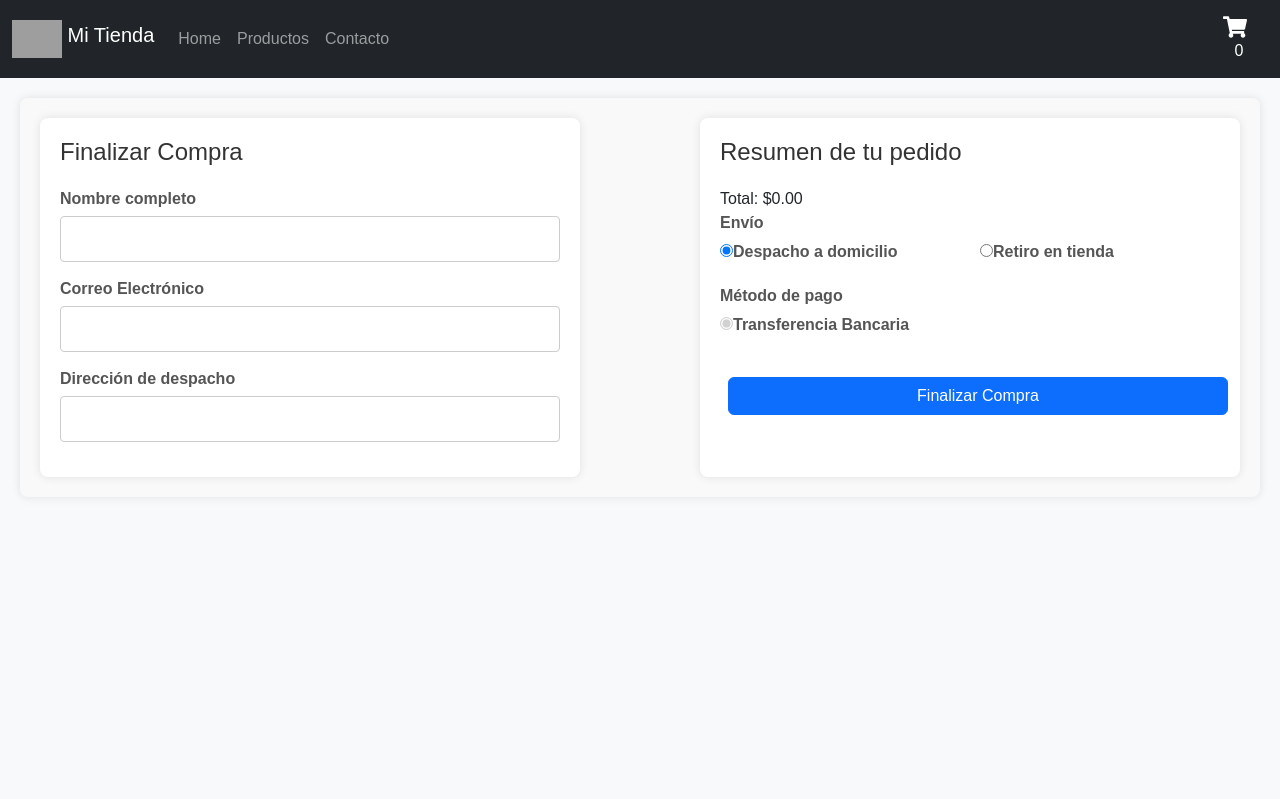
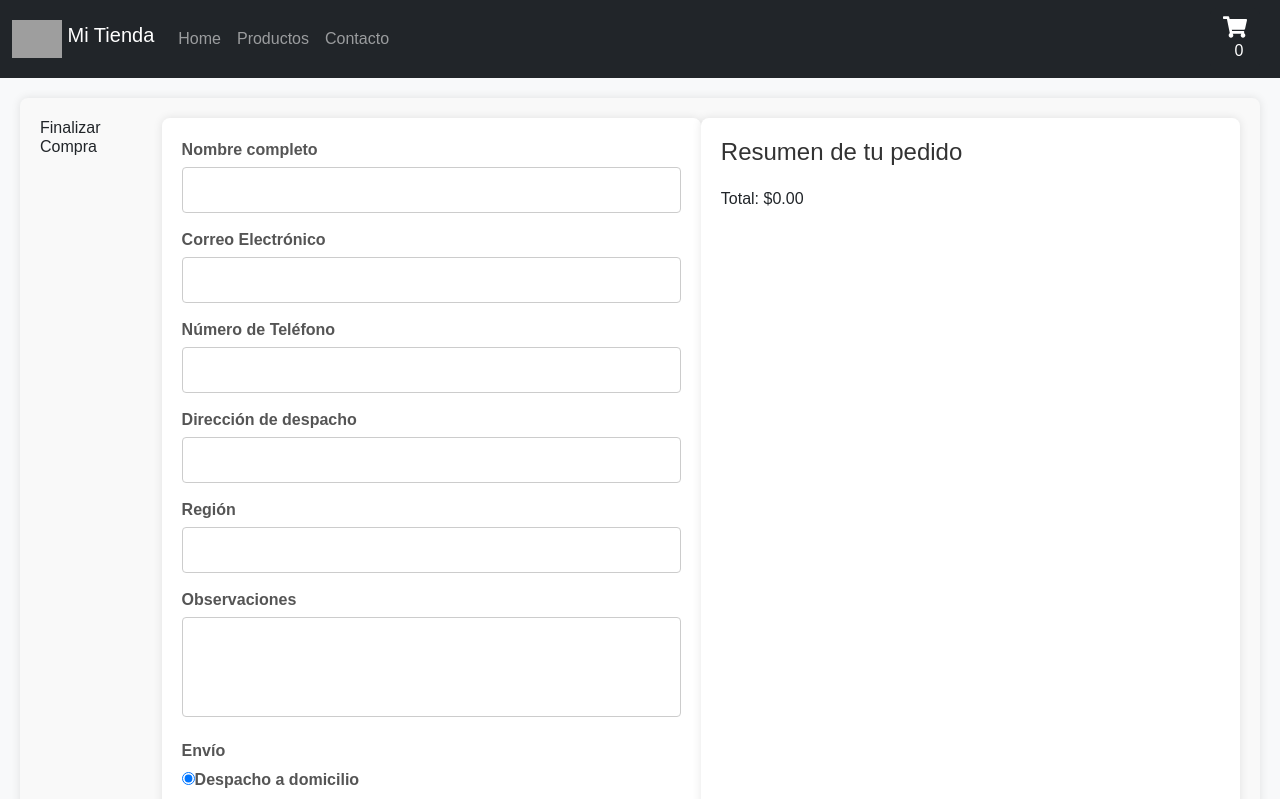
Before and after one commit to Rafa4821/Landing-Lucero, a React (Vite) app: page /Landing-Lucero/checkout in a window 1280 px wide. Shown: the top 799 px of the page. Built offline with nearby package versions, Linux system fonts and the light colour scheme; grey boxes are pictures that could not be loaded.

Commit message:
fix forms

```diff
--- a/src/pages/Checkout.jsx
+++ b/src/pages/Checkout.jsx
@@ -1,3 +1,4 @@
+// src/pages/Checkout.jsx
 import React, { useState } from 'react';
 import { useNavigate } from 'react-router-dom';
 import { toast } from 'react-toastify';
@@ -8,20 +9,34 @@ import '../styles/Checkout.css';
 const Checkout = ({ cartItems, clearCart }) => {
   const [name, setName] = useState('');
   const [email, setEmail] = useState('');
+  const [phone, setPhone] = useState('');
   const [address, setAddress] = useState('');
+  const [region, setRegion] = useState('');
+  const [observations, setObservations] = useState('');
   const [shipping, setShipping] = useState('domicilio');
   const navigate = useNavigate();
 
   const handleOrder = async () => {
-    if (!name || !email || !address) {
+    // Validaciones
+    const emailRegex = /^[^\s@]+@[^\s@]+\.[^\s@]+$/;
+
+    if (!name || !email || !phone || !address || !region) {
       toast.error('Por favor complete todos los campos.');
+      return;
+    }
+
+    if (!emailRegex.test(email)) {
+      toast.error('Por favor ingrese un correo electrónico válido.');
       return;
     }
 
     const order = {
       name,
       email,
+      phone,
       address,
+      region,
+      observations,
       shipping,
       items: cartItems,
       total: cartItems.reduce((sum, item) => sum + item.price * item.quantity, 0),
@@ -40,8 +55,8 @@ const Checkout = ({ cartItems, clearCart }) => {
 
   return (
     <div className="checkout-container">
+      <h2>Finalizar Compra</h2>
       <div className="checkout-form">
-        <h2>Finalizar Compra</h2>
         <div className="form-group">
           <label>Nombre completo</label>
           <input type="text" value={name} onChange={(e) => setName(e.target.value)} />
@@ -51,26 +66,24 @@ const Checkout = ({ cartItems, clearCart }) => {
           <input type="email" value={email} onChange={(e) => setEmail(e.target.value)} />
         </div>
         <div className="form-group">
+          <label>Número de Teléfono</label>
+          <input type="tel" value={phone} onChange={(e) => setPhone(e.target.value)} />
+        </div>
+        <div className="form-group">
           <label>Dirección de despacho</label>
           <input type="text" value={address} onChange={(e) => setAddress(e.target.value)} />
         </div>
-      </div>
-
-      <div className="order-summary">
-        <h3>Resumen de tu pedido</h3>
-        <ul>
-          {cartItems.map((item) => (
-            <li key={item.id}>
-              <img src={item.image} alt={item.name} />
-              {item.name} - {item.quantity} x ${item.price.toFixed(2)}
-            </li>
-          ))}
-        </ul>
-        <p>Total: ${cartItems.reduce((sum, item) => sum + item.price * item.quantity, 0).toFixed(2)}</p>
-
+        <div className="form-group">
+          <label>Región</label>
+          <input type="text" value={region} onChange={(e) => setRegion(e.target.value)} />
+        </div>
+        <div className="form-group">
+          <label>Observaciones</label>
+          <textarea value={observations} onChange={(e) => setObservations(e.target.value)} />
+        </div>
         <div className="form-group">
           <label>Envío</label>
-          <div className="radio-group">
+          <div>
             <label>
               <input
                 type="radio"
@@ -93,7 +106,7 @@ const Checkout = ({ cartItems, clearCart }) => {
         </div>
         <div className="form-group">
           <label>Método de pago</label>
-          <div className="radio-group">
+          <div>
             <label>
               <input type="radio" value="transferencia" checked disabled />
               Transferencia Bancaria
@@ -104,6 +117,18 @@ const Checkout = ({ cartItems, clearCart }) => {
           Finalizar Compra
         </button>
       </div>
+      <div className="order-summary">
+        <h3>Resumen de tu pedido</h3>
+        <ul>
+          {cartItems.map((item) => (
+            <li key={item.id}>
+              <img src={item.image} alt={item.name} />
+              {item.name} - {item.quantity} x ${item.price.toFixed(2)}
+            </li>
+          ))}
+        </ul>
+        <p>Total: ${cartItems.reduce((sum, item) => sum + item.price * item.quantity, 0).toFixed(2)}</p>
+      </div>
     </div>
   );
 };
--- a/src/pages/OrderConfirmation.jsx
+++ b/src/pages/OrderConfirmation.jsx
@@ -43,7 +43,7 @@ const OrderConfirmation = () => {
 
   return (
     <div className="order-confirmation-container">
-      <h2>¡Tu pedido fue realizado con éxito!</h2>
+      <h2 className="my-4 main-title">¡Tu pedido fue realizado con éxito!</h2>
       <p>Gracias por tu compra, <strong>{orderData.name}</strong>.</p>
       <p>ID de la orden: <strong>{id}</strong></p>
 
--- a/src/styles/Checkout.css
+++ b/src/styles/Checkout.css
@@ -34,16 +34,21 @@
 }
 
 .form-group input[type="text"],
-  .form-group input[type="email"] {
+.form-group input[type="email"],
+.form-group input[type="tel"],
+.form-group textarea {
     width: 100%;
     padding: 10px;
     border: 1px solid #ccc;
     border-radius: 4px;
     box-sizing: border-box;
+    resize: none;
 }
 
 .form-group input[type="text"]:focus,
-  .form-group input[type="email"]:focus {
+.form-group input[type="email"]:focus,
+.form-group input[type="tel"]:focus,
+.form-group textarea:focus {
     border-color: #007bff;
     outline: none;
     box-shadow: 0 0 5px rgba(0, 123, 255, 0.5);
@@ -113,3 +118,28 @@
 .btn-primary:hover {
     background-color: #0056b3;
 }
+
+/* Nuevos estilos añadidos */
+.form-group textarea {
+    height: 100px;
+}
+
+.form-group input[type="tel"] {
+    border: 1px solid #ccc;
+    border-radius: 4px;
+    padding: 10px;
+}
+
+.radio-group input[type="radio"] {
+    margin-right: 5px;
+}
+
+.radio-group label {
+    display: flex;
+    align-items: center;
+    font-weight: normal;
+}
+
+.radio-group label input {
+    margin-right: 10px;
+}
```
Lines whose indentation alone changed are shown as unchanged.
